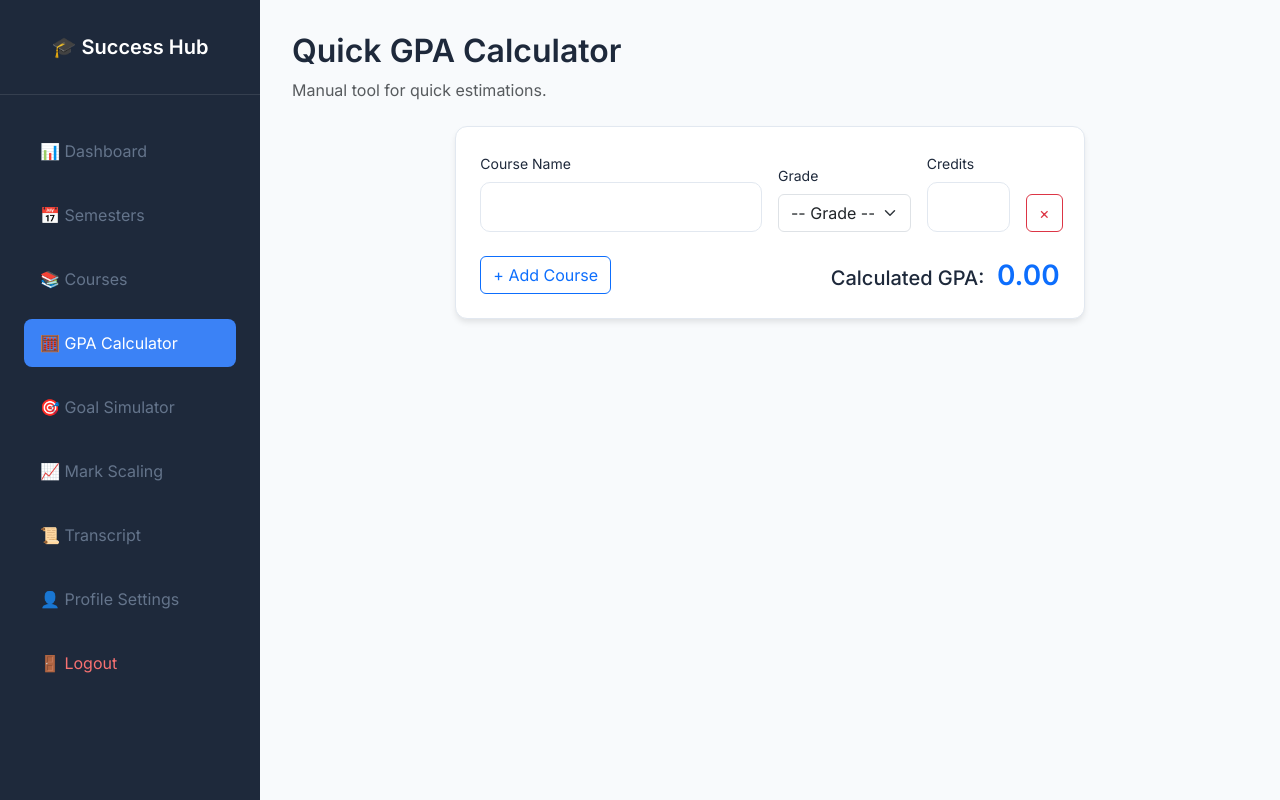
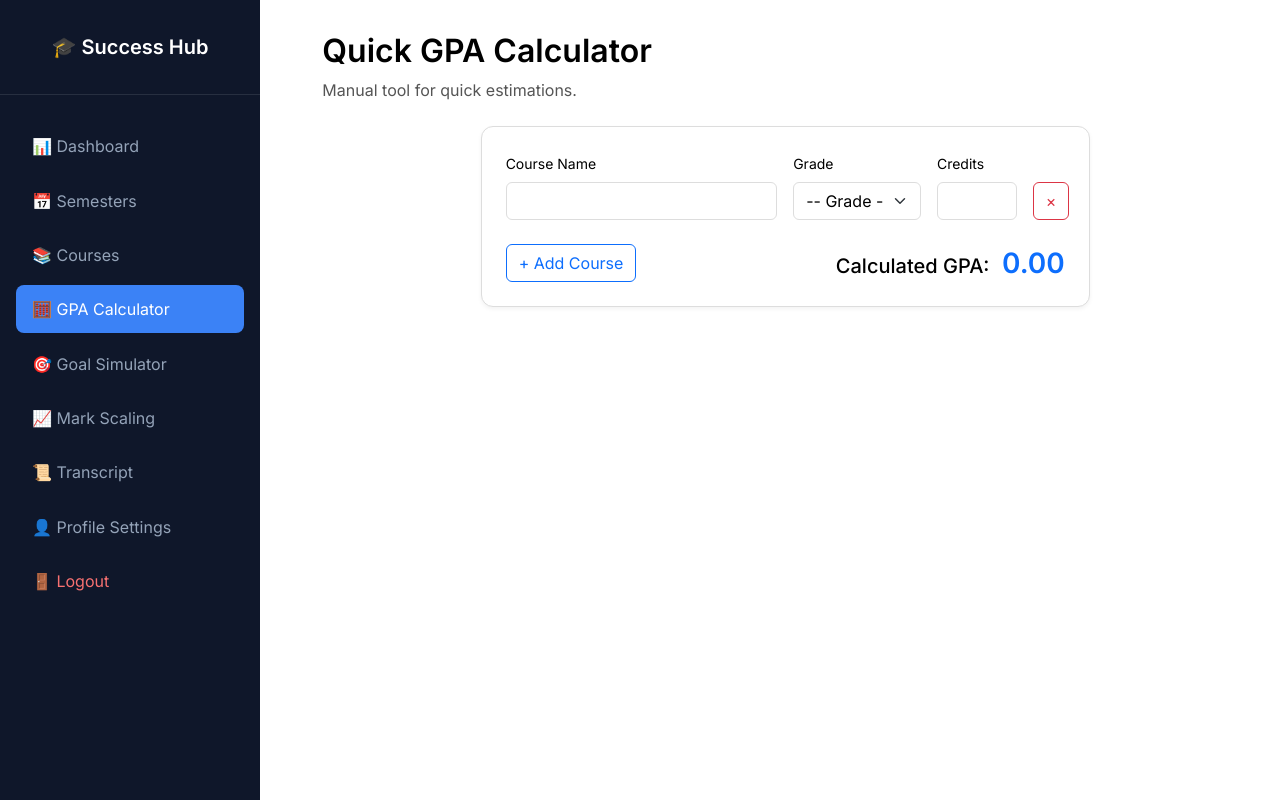
Before and after one commit to Hozyfa-Batisha/GPA-Calculator, a PHP site: page /pages/calculator.html in a window 1280 px wide. Run offline with PHP 8.4, Linux system fonts and the light colour scheme.

Commit message:
fix: the great simplification - high contrast night mode, clean AI responses, unified sidebar, and simplified transcript

```diff
--- a/app/src/pages/calculator.html
+++ b/app/src/pages/calculator.html
@@ -9,7 +9,7 @@
     <link href="https://fonts.googleapis.com/css2?family=Inter:wght@400;500;600&display=swap" rel="stylesheet">
 </head>
 <body>
-        <div class="sidebar">
+            <div class="sidebar">
         <div class="sidebar-header">🎓 Success Hub</div>
         <ul class="sidebar-menu">
             <li><a href="dashboard.html">📊 Dashboard</a></li>
--- a/app/src/pages/courses.html
+++ b/app/src/pages/courses.html
@@ -10,7 +10,7 @@
 </head>
 <body>
 
-        <div class="sidebar">
+            <div class="sidebar">
         <div class="sidebar-header">🎓 Success Hub</div>
         <ul class="sidebar-menu">
             <li><a href="dashboard.html">📊 Dashboard</a></li>
--- a/app/src/pages/dashboard.html
+++ b/app/src/pages/dashboard.html
@@ -11,7 +11,7 @@
 </head>
 <body>
 
-        <div class="sidebar">
+            <div class="sidebar">
         <div class="sidebar-header">🎓 Success Hub</div>
         <ul class="sidebar-menu">
             <li><a href="dashboard.html" class="active">📊 Dashboard</a></li>
--- a/app/src/pages/mark_scaling.html
+++ b/app/src/pages/mark_scaling.html
@@ -9,7 +9,7 @@
     <link href="https://fonts.googleapis.com/css2?family=Inter:wght@400;500;600&display=swap" rel="stylesheet">
 </head>
 <body>
-        <div class="sidebar">
+            <div class="sidebar">
         <div class="sidebar-header">🎓 Success Hub</div>
         <ul class="sidebar-menu">
             <li><a href="dashboard.html">📊 Dashboard</a></li>
--- a/app/src/pages/semester_view.html
+++ b/app/src/pages/semester_view.html
@@ -10,7 +10,7 @@
 </head>
 <body>
 
-        <div class="sidebar">
+            <div class="sidebar">
         <div class="sidebar-header">🎓 Success Hub</div>
         <ul class="sidebar-menu">
             <li><a href="dashboard.html">📊 Dashboard</a></li>
--- a/app/src/pages/semesters.html
+++ b/app/src/pages/semesters.html
@@ -10,7 +10,7 @@
 </head>
 <body>
 
-        <div class="sidebar">
+            <div class="sidebar">
         <div class="sidebar-header">🎓 Success Hub</div>
         <ul class="sidebar-menu">
             <li><a href="dashboard.html">📊 Dashboard</a></li>
--- a/app/src/pages/settings.html
+++ b/app/src/pages/settings.html
@@ -9,7 +9,7 @@
     <link href="https://fonts.googleapis.com/css2?family=Inter:wght@400;500;600&display=swap" rel="stylesheet">
 </head>
 <body>
-        <div class="sidebar">
+            <div class="sidebar">
         <div class="sidebar-header">🎓 Success Hub</div>
         <ul class="sidebar-menu">
             <li><a href="dashboard.html">📊 Dashboard</a></li>
--- a/app/src/pages/simulator.html
+++ b/app/src/pages/simulator.html
@@ -10,7 +10,7 @@
 </head>
 <body>
 
-        <div class="sidebar">
+            <div class="sidebar">
         <div class="sidebar-header">🎓 Success Hub</div>
         <ul class="sidebar-menu">
             <li><a href="dashboard.html">📊 Dashboard</a></li>
--- a/app/src/style/style.css
+++ b/app/src/style/style.css
@@ -1,54 +1,50 @@
 /*
-   PROFESSIONAL ADMIN THEME - FUSION VERSION
-   High-Contrast & Dynamic Theme System
+   PROFESSOR-PROOF SIMPLIFIED THEME
+   Focus: High Contrast, Zero Ambiguity, Easy to Explain
 */
 
 :root {
-    --primary-color: #3b82f6;
-    --primary-dark: #1e293b;
-    --primary-accent: #3b82f6;
-    --bg-main: #f8fafc;
+    /* Light Mode Colors */
+    --bg-main: #ffffff;
     --bg-card: #ffffff;
-    --text-main: #1e293b;
-    --text-muted: #64748b;
-    --border-color: #e2e8f0;
+    --text-main: #000000;
+    --text-muted: #555555;
+    --primary: #3b82f6;
+    --border: #dddddd;
     --white: #ffffff;
-    --transition: all 0.3s ease;
-    --card-shadow: 0 4px 6px -1px rgba(0, 0, 0, 0.1);
 }
 
 body.dark-theme {
-    --primary-color: #60a5fa;
-    --primary-dark: #020617;
-    --primary-accent: #60a5fa;
+    /* Dark Mode Colors - High Contrast */
     --bg-main: #0f172a;
     --bg-card: #1e293b;
-    --text-main: #f1f5f9;
-    --text-muted: #94a3b8;
-    --border-color: #334155;
+    --text-main: #ffffff;
+    --text-muted: #cbd5e1;
+    --primary: #60a5fa;
+    --border: #334155;
     --white: #1e293b;
 }
 
 body {
-    font-family: 'Inter', 'Segoe UI', Tahoma, Geneva, Verdana, sans-serif;
+    font-family: 'Inter', sans-serif;
     background-color: var(--bg-main);
     color: var(--text-main);
     margin: 0;
     display: flex;
-    transition: background-color 0.3s ease, color 0.3s ease;
+    transition: background 0.2s ease;
 }
 
+/* Sidebar - Fixed High Contrast */
 .sidebar {
     width: 260px;
     height: 100vh;
-    background-color: var(--primary-dark);
-    color: var(--white);
+    background-color: #0f172a; /* Always dark for professional look */
+    color: #ffffff;
     position: fixed;
     left: 0;
     top: 0;
     display: flex;
     flex-direction: column;
-    transition: var(--transition);
     z-index: 1000;
 }
 
@@ -64,107 +60,72 @@ body {
     list-style: none;
     padding: 1.5rem 0;
     margin: 0;
-    flex-grow: 1;
 }
 
-.sidebar-menu li {
-    padding: 0.5rem 1.5rem;
-}
+.sidebar-menu li { padding: 0.2rem 1rem; }
 
 .sidebar-menu a {
-    color: var(--text-muted);
+    color: #94a3b8;
     text-decoration: none;
-    display: flex;
-    align-items: center;
+    display: block;
     padding: 0.75rem 1rem;
     border-radius: 8px;
-    transition: var(--transition);
+    transition: 0.2s;
 }
 
 .sidebar-menu a:hover, .sidebar-menu a.active {
-    background-color: var(--primary-accent);
-    color: var(--white);
+    background-color: var(--primary);
+    color: #ffffff;
 }
 
+/* Main Content */
 .main-content {
     margin-left: 260px;
     width: calc(100% - 260px);
-    min-height: 100vh;
     padding: 2rem;
-    transition: var(--transition);
 }
 
+/* Cards - The core of the UI */
 .custom-card {
-    background: var(--bg-card);
-    border: 1px solid var(--border-color);
+    background-color: var(--bg-card);
+    border: 1px solid var(--border);
     border-radius: 12px;
-    box-shadow: var(--card-shadow);
     padding: 1.5rem;
     margin-bottom: 1.5rem;
+    color: var(--text-main); /* Force text color */
+    box-shadow: 0 2px 4px rgba(0,0,0,0.05);
+}
+
+/* Text Utilities - To kill the "Gray" issue */
+.text-muted {
+    color: var(--text-muted) !important;
+}
+
+.fw-bold { font-weight: 600; }
+
+/* Form Elements */
+.form-control, .form-select {
+    background-color: var(--bg-card);
     color: var(--text-main);
+    border: 1px solid var(--border);
 }
 
 .btn-primary {
-    background-color: var(--primary-accent);
+    background-color: var(--primary);
     border: none;
-    border-radius: 10px;
-    padding: 0.6rem 1.5rem;
-    font-weight: 500;
     color: white;
 }
 
-.form-control {
-    border-radius: 10px;
-    padding: 0.75rem;
-    background-color: var(--bg-card);
-    color: var(--text-main);
-    border: 1px solid var(--border-color);
+/* Responsive */
+@media (max-width: 768px) {
+    .sidebar { left: -260px; transition: 0.3s; }
+    .sidebar.active { left: 0; }
+    .main-content { margin-left: 0; width: 100%; }
 }
 
-body.no-sidebar .sidebar { display: none; }
-body.no-sidebar .main-content { margin-left: 0; width: 100%; }
-
-@media (max-width: 768px) {
-    .sidebar { left: -260px; }
-    .sidebar.active { left: 0; }
-    .main-content { margin-left: 0; width: 100%; padding: 1rem; }
+/* Print Mode */
+@media print {
+    .sidebar, .btn, .no-print { display: none !important; }
+    .main-content { margin-left: 0; width: 100%; }
+    body { background: white; color: black; }
 }
-
-.mobile-toggle {
-    display: none;
-    position: fixed;
-    top: 1rem;
-    right: 1rem;
-    z-index: 1100;
-    background: var(--primary-accent);
-    color: var(--white);
-    border: none;
-    border-radius: 8px;
-    padding: 0.5rem;
-    cursor: pointer;
-}
-
-.table-responsive {
-    width: 100%;
-    overflow-x: auto;
-}
-
-@media print {
-    .sidebar, .btn, .no-print, #chat-window, #chat-toggle {
-        display: none !important;
-    }
-    .main-content {
-        margin-left: 0 !important;
-        width: 100% !important;
-        padding: 0 !important;
-    }
-    body {
-        background-color: white !important;
-        color: black !important;
-    }
-    .custom-card {
-        box-shadow: none !important;
-        border: 1px solid #ddd !important;
-        color: black !important;
-    }
-}
--- a/server/routes/ai.php
+++ b/server/routes/ai.php
@@ -53,6 +53,10 @@ if ($method === 'POST') {
     $result = json_decode($response, true);
     $aiText = $result['candidates'][0]['content']['parts'][0]['text'] ?? 'I am sorry, I could not generate a response.';
 
+    // Strip <thought> blocks to ensure a clean response for the professor
+    $aiText = preg_replace('/<thought>.*?<\/thought>/is', '', $aiText);
+    $aiText = trim($aiText);
+
     respond(['response' => $aiText]);
 }
 
```
Also changed, not shown: app/src/pages/transcript.html (+18 -42 lines).
